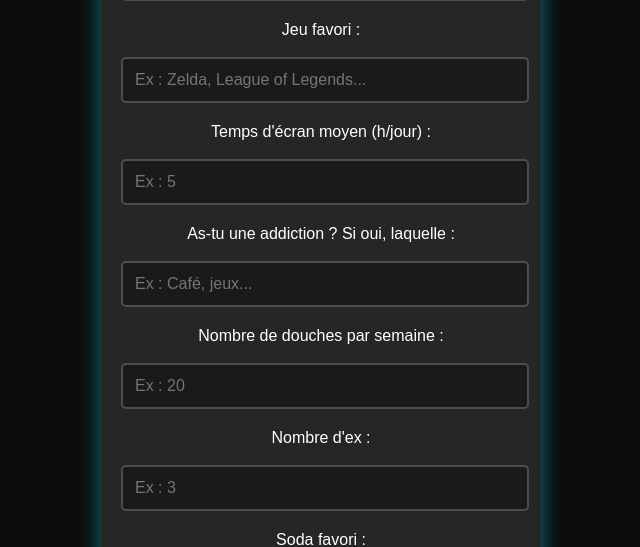
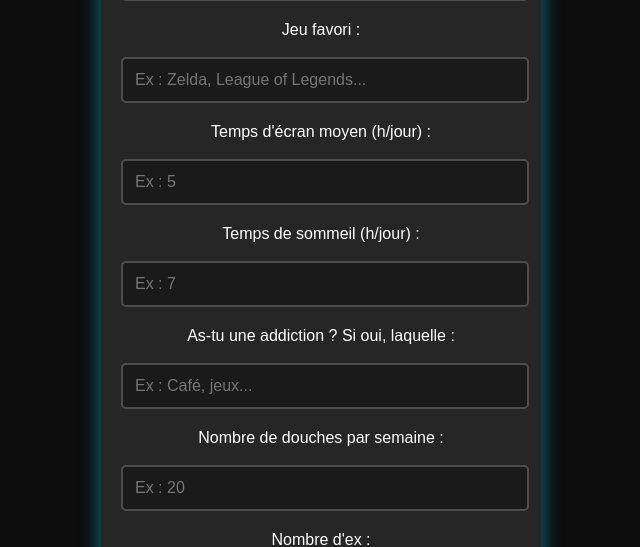
Before and after one commit to Evabela/Projet-NSI-SQL, a Flask app: page / in a window 1280 px wide. Shown: the part 973-1520 px from the top of the page, without its empty margins (319-959 px from the left). Run offline with Flask 3, Linux system fonts and the light colour scheme; data comes from the database, SQL or seed files in the repository.

Commit message:
Pardon eva ma quoicoubebou des montagnes

```diff
--- a/templates/index.html
+++ b/templates/index.html
@@ -70,6 +70,11 @@
                 <br>
                 <input type="number" id="temps" name="temps" min="0" max="24" placeholder="Ex : 5">
 
+                <label for="sommeil">Temps de sommeil (h/jour) :</label>
+                <br>
+                <br>
+                <input type="number" id="sommeil" name="sommeil" min="0" max="24" placeholder="Ex : 7">
+
                 <label for="addiction">As-tu une addiction ? Si oui, laquelle :</label>
                 <br>
                 <br>
```
